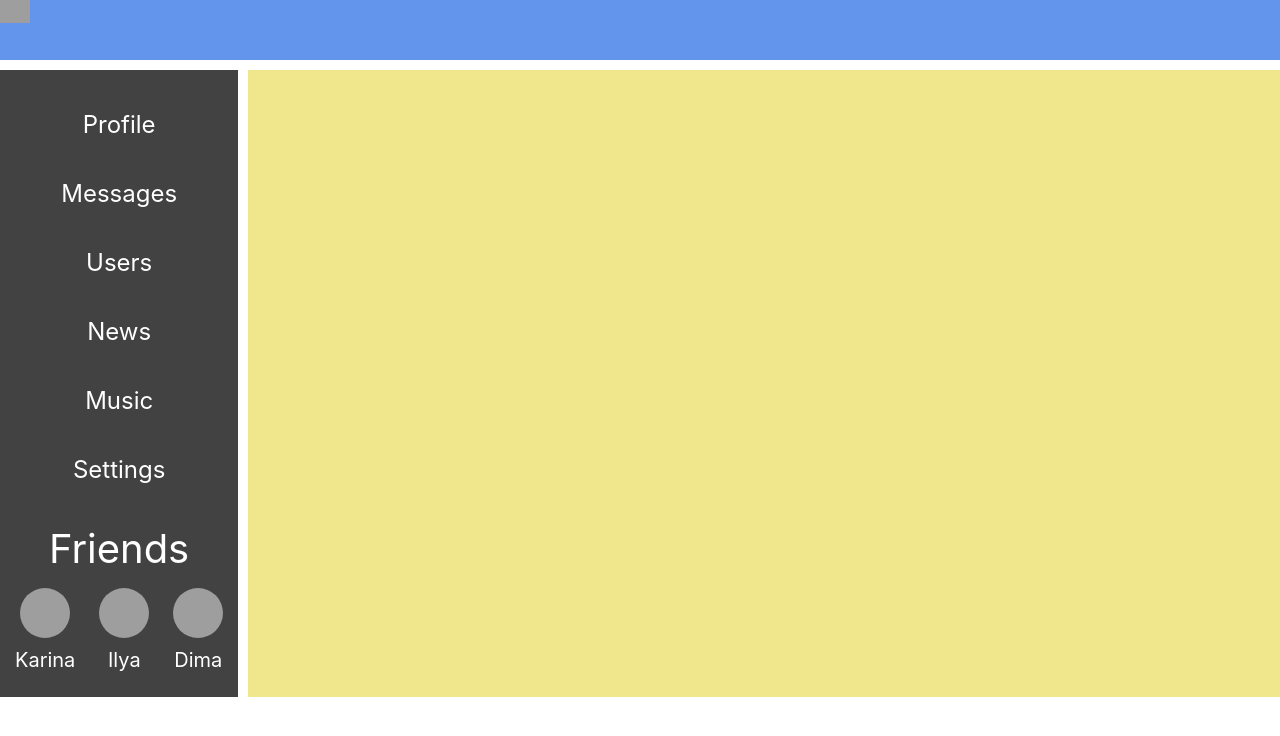
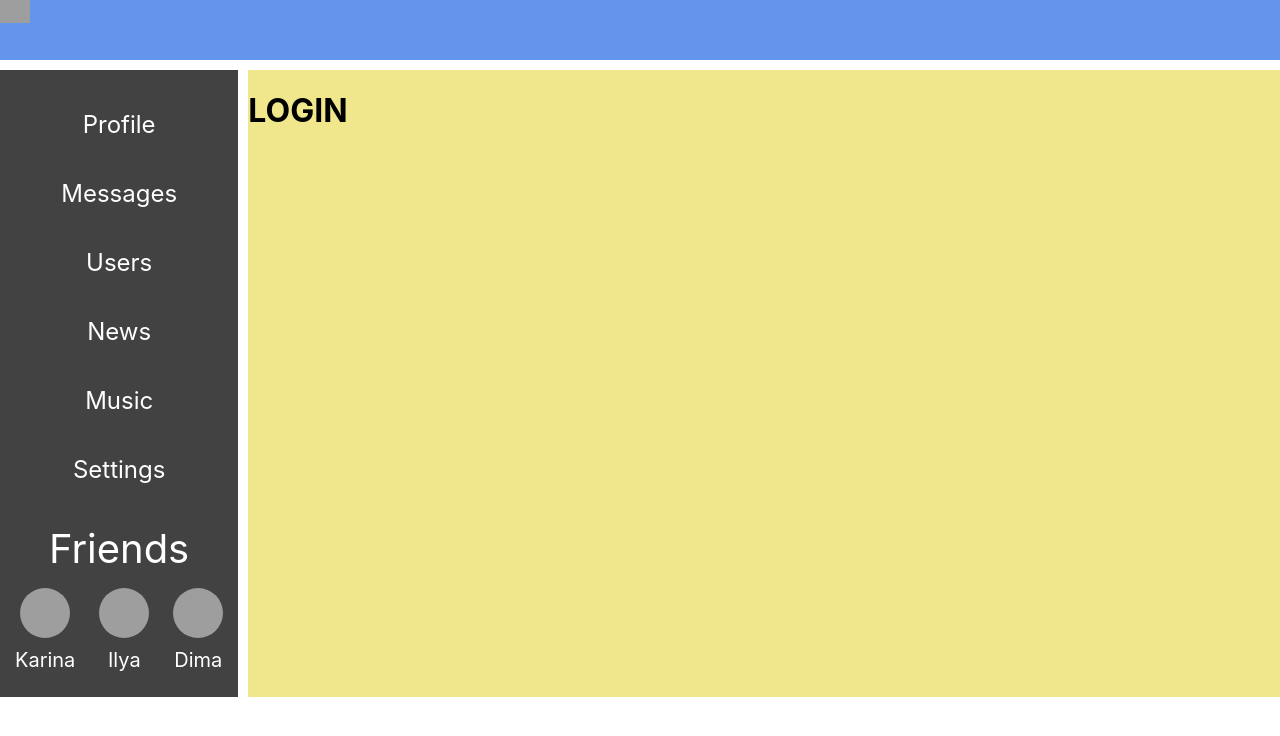
Before and after one commit to mrAxekash/samurai-way, a React (Create React App) app: page /login in a window 1280 px wide. Shown: the top 736 px of the page. Built offline with nearby package versions, Linux system fonts and the light colour scheme; no server answers; grey boxes are pictures that could not be loaded.

Commit message:
finish lesson 68 <Redirect/> component with react-router-dom

```diff
--- a/src/App.tsx
+++ b/src/App.tsx
@@ -13,6 +13,7 @@
 import {UsersContainer} from "./components/Users/UsersContainer";
 import ProfileContainer from "./components/Profile/ProfileContainer";
 import HeaderContainer from "./components/Header/HeaderContainer";
+import {Login} from "./components/Login/Login";
 
 
 const App = () => { /*функция-компонента, которая возвращает разметку HTML. Компонента не вызывается через ()*/
@@ -35,6 +36,7 @@
                 <Route exact path={'/news'} component={News}/>
                 <Route exact path={'/music'} component={Music}/>
                 <Route exact path={'/settings'} component={Settings}/>
+                <Route exact path={'/login'} component={Login}/>
             </div>
         </div>
         //<BrowserRouter> {/*BrowserRouter - обёртка для ссылок в документе. Применяется для работы компонент Route */}
--- a/src/api/api.ts
+++ b/src/api/api.ts
@@ -2,10 +2,10 @@
 
 const instance = axios.create({
     baseURL: `https://social-network.samuraijs.com/api/1.0/`,
-    withCredentials: true,
-    headers: {
-        'API-KEY': '6f4db439-9884-4ff2-8dec-d35fda8e60cc'
-    }
+    // withCredentials: true,
+    // headers: {
+    //     'API-KEY': '6f4db439-9884-4ff2-8dec-d35fda8e60cc'
+    // }
 })
 
 
--- a/src/components/Dialogs/Dialogs.tsx
+++ b/src/components/Dialogs/Dialogs.tsx
@@ -3,6 +3,7 @@
 import {Message} from "./Message/Message";
 import {DialogItem} from "./DialogItem/DialogItem";
 import {StateDialogsPropsType} from "./DialogsContainer";
+import {Redirect} from "react-router-dom";
 
 
 export const Dialogs: React.FC<StateDialogsPropsType> = (props) => {
@@ -27,6 +28,7 @@
         props.addNewMessage(e.currentTarget.value)
     }
 
+    if (!props.isAuth) return <Redirect to={'/login'}/>
 
     return (
         <div className={s.dialogs}>
@@ -46,4 +48,5 @@
 
         </div>
     )
+
 }
--- a/src/components/Dialogs/DialogsContainer.tsx
+++ b/src/components/Dialogs/DialogsContainer.tsx
@@ -8,6 +8,7 @@
 
 export type MapStatePropsType = {
     dialogsPage: DialogsPageType
+    isAuth: boolean
 }
 export type MapDispatchPropsType = {
     addSendMessage: () => void
@@ -18,10 +19,10 @@
 
 const mapStateToProps = (state: RootReducersType): MapStatePropsType  => {
     return {
-        dialogsPage: state.dialogsPage
+        dialogsPage: state.dialogsPage,
+        isAuth: state.auth.isAuth
     }
 }
-
 
 const mapDispatchToProps = (dispatch: Dispatch): MapDispatchPropsType  => {
     return {
--- /dev/null
+++ b/src/components/Login/Login.tsx
@@ -0,0 +1,12 @@
+import * as React from 'react';
+
+type Props = {
+
+};
+export const Login = (props: Props) => {
+    return (
+        <h1>
+            LOGIN
+        </h1>
+    );
+};
--- a/src/components/Profile/ProfileContainer.tsx
+++ b/src/components/Profile/ProfileContainer.tsx
@@ -4,7 +4,7 @@
 import {ProfilePageType, profileThunkCreator, setUsersProfileAC, UserProfileType} from "../../redux/profile-reducer";
 import {RootReducersType} from "../../redux/redux-store";
 import {Dispatch} from "redux";
-import {RouteComponentProps, withRouter} from "react-router-dom";
+import {Redirect, RouteComponentProps, withRouter} from "react-router-dom";
 
 type AllProfileType = MapStateToPropsType & MapDispatchToPropsType
 
@@ -22,6 +22,8 @@
     }
 
     render() {
+        if(!this.props.isAuth) return <Redirect to={'/login'} />
+
         return (
             <>
                 <Profile {...this.props.profile} />
@@ -32,6 +34,7 @@
 
 type MapStateToPropsType = {
     profile: ProfilePageType
+    isAuth: boolean
 }
 type MapDispatchToPropsType = {
     setUserProfile: (profileData: UserProfileType) => void
@@ -40,7 +43,8 @@
 
 const mapStateToProps = (state: RootReducersType): MapStateToPropsType => {
     return {
-        profile: state.profilePage
+        profile: state.profilePage,
+        isAuth: state.auth.isAuth
     }
 }
 
```
